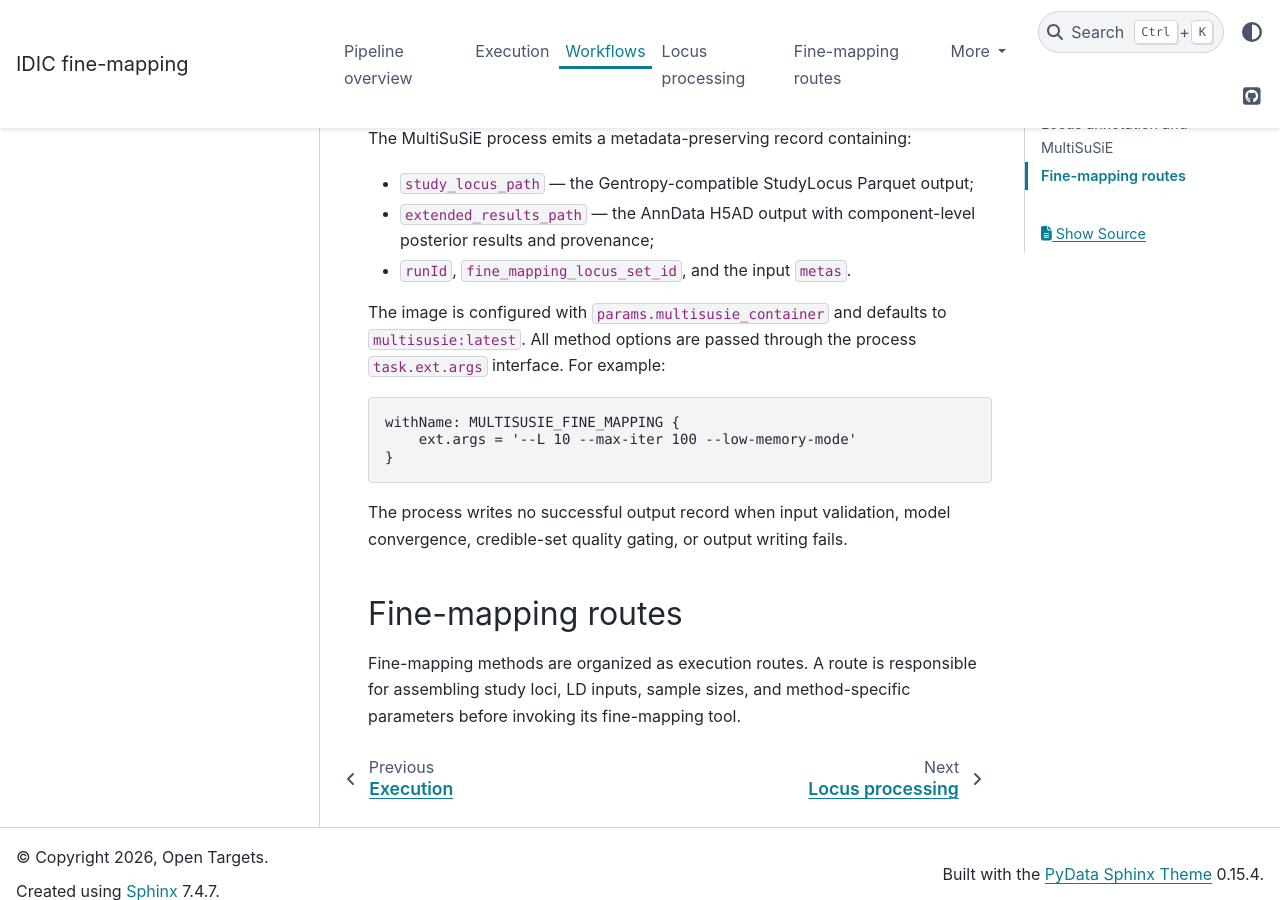
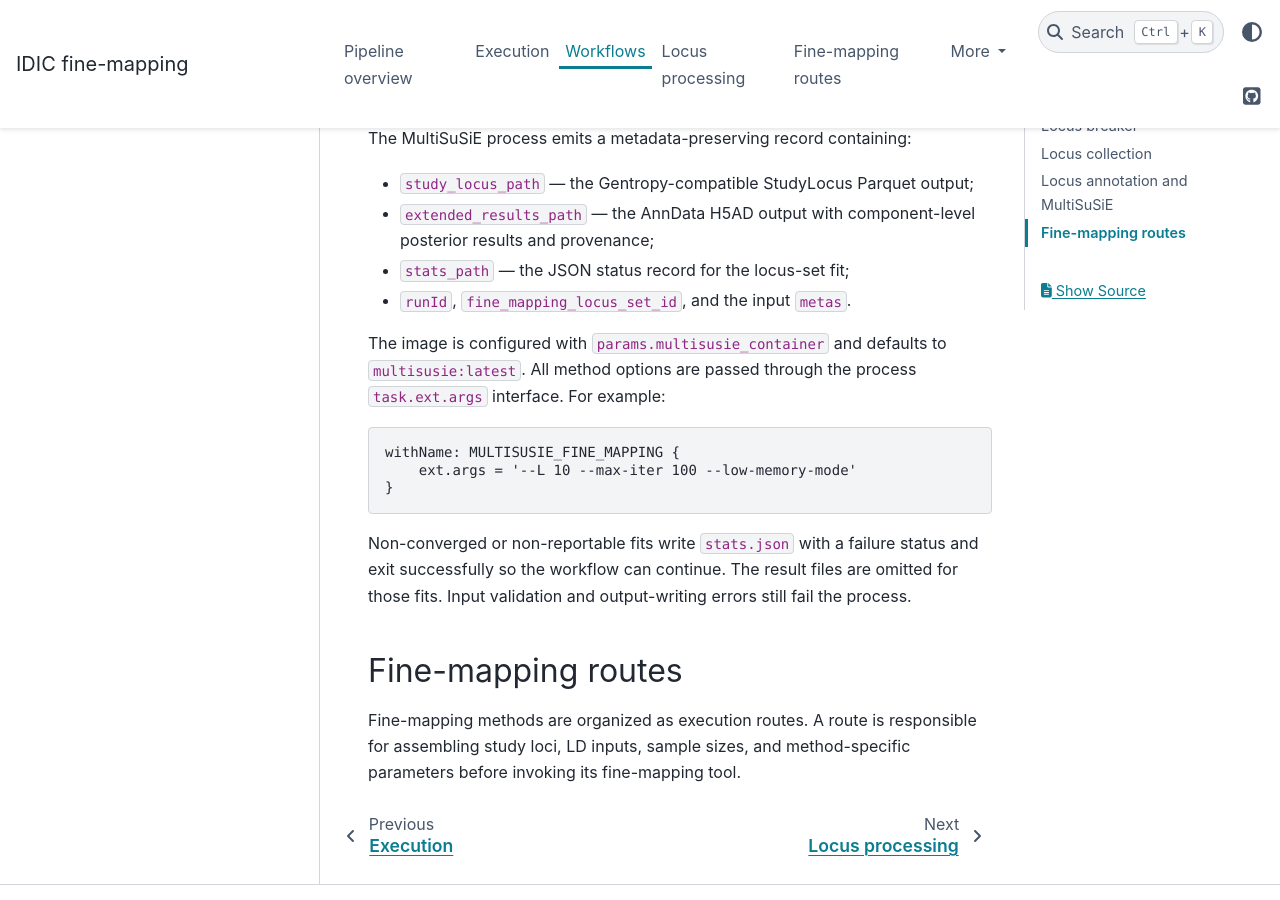
Before and after one commit to opentargets/nf-fine-mapping, a Sphinx documentation site: the page built from docs/user-guide/workflows.rst, in a window 1280 px wide and 900 px high, scrolled down 877 px. Built offline with Sphinx 7.4.7 and the PyData theme 0.15.4, drawn with Linux system fonts in a browser that asks for light colours.

Commit message:
Continue locus annotation after reported fit failures
Expose MultiSuSiE stats.json as the required process result and make numerical result artifacts optional. This lets a non-converged locus-set task complete with an explicit status while preventing absent fit outputs from being treated as valid.

Constraint: Nextflow must preserve a per-locus status even when the numerical method does not converge

Rejected: Touch empty fit artifacts on failure | empty parquet and H5AD files are ambiguous downstream

Confidence: high

Scope-risk: moderate

Directive: Filter MultiSuSiE results using stats_path before consuming optional artifacts

Tested: Nextflow lint; locus-annotation nf-test (2 passed)

Not-tested: Full default pipeline with a real non-converged task

```diff
--- a/docs/user-guide/workflows.rst
+++ b/docs/user-guide/workflows.rst
@@ -35,6 +35,7 @@ The MultiSuSiE process emits a metadata-preserving record containing:
 * ``study_locus_path`` — the Gentropy-compatible StudyLocus Parquet output;
 * ``extended_results_path`` — the AnnData H5AD output with component-level
   posterior results and provenance;
+* ``stats_path`` — the JSON status record for the locus-set fit;
 * ``runId``, ``fine_mapping_locus_set_id``, and the input ``metas``.
 
 The image is configured with ``params.multisusie_container`` and defaults to
@@ -47,8 +48,10 @@ The image is configured with ``params.multisusie_container`` and defaults to
        ext.args = '--L 10 --max-iter 100 --low-memory-mode'
    }
 
-The process writes no successful output record when input validation, model
-convergence, credible-set quality gating, or output writing fails.
+Non-converged or non-reportable fits write ``stats.json`` with a failure status
+and exit successfully so the workflow can continue. The result files are
+omitted for those fits. Input validation and output-writing errors still fail
+the process.
 
 Fine-mapping routes
 -------------------
```
Also changed, not shown: 2 other files.
